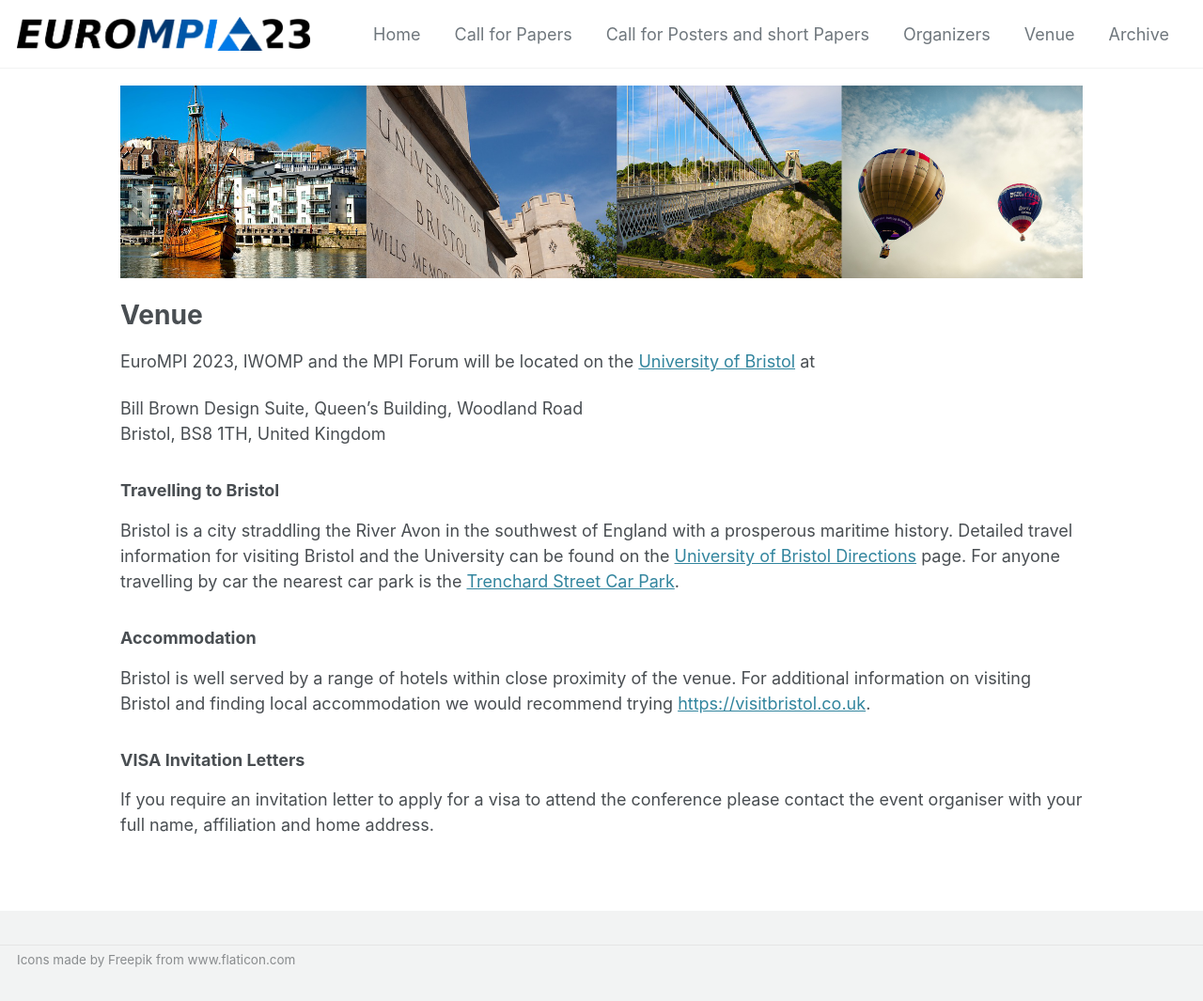
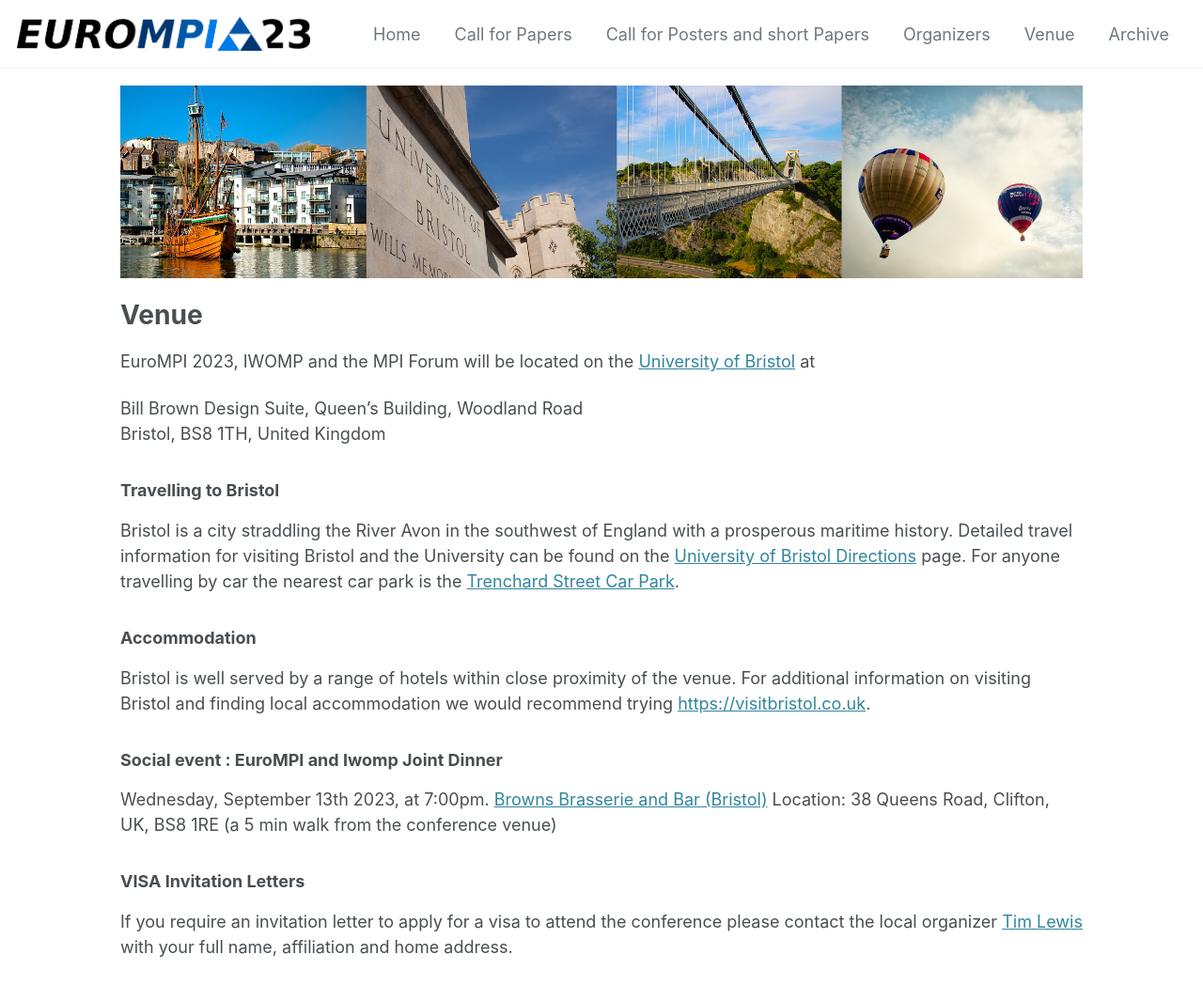
Before and after one commit to eurompi23/eurompi23.github.io, a Jekyll site: the page built from _pages/venue.md, in a window 1280 px wide, cut to the strip 0-1065 px from the top of the page. Shown: the whole strip at 94% size. Built offline with Jekyll 4.4.1, drawn with Linux system fonts in a browser that asks for light colours; cached includes are drawn as plain includes.

Commit message:
Add contact for visa and social event info

```diff
--- a/_pages/venue.md
+++ b/_pages/venue.md
@@ -25,6 +25,13 @@ Detailed travel information for visiting Bristol and the University can be found
 
 Bristol is well served by a range of hotels within close proximity of the venue.  For additional information on visiting Bristol and finding local accommodation we would recommend trying <a href="https://visitbristol.co.uk">https://visitbristol.co.uk</a>.
 
+<h3>Social event : EuroMPI and Iwomp Joint Dinner</h3>
+
+Wednesday, September 13th 2023, at 7:00pm.
+<a href="https://www.browns-restaurants.co.uk/restaurants/southwest/bristol#/">Browns Brasserie and Bar (Bristol)</a>
+Location: 38 Queens Road, Clifton, UK, BS8 1RE (a 5 min walk from the conference venue)
+
+
 <h3>VISA Invitation Letters</h3>
 
-If you require an invitation letter to apply for a visa to attend the conference please contact the event organiser with your full name, affiliation and home address.
+If you require an invitation letter to apply for a visa to attend the conference please contact the local organizer <a href="mailto:tl17424@bristol.ac.uk?subject=VISA Request">Tim Lewis</a> with your full name, affiliation and home address.
```
